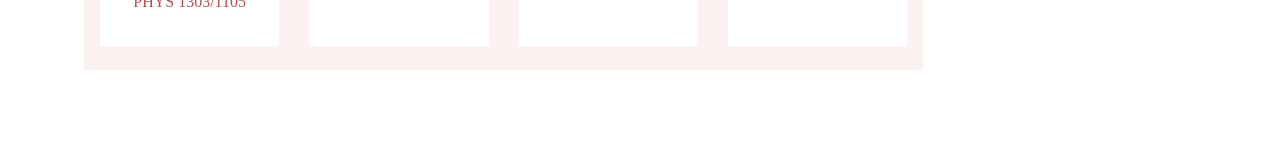
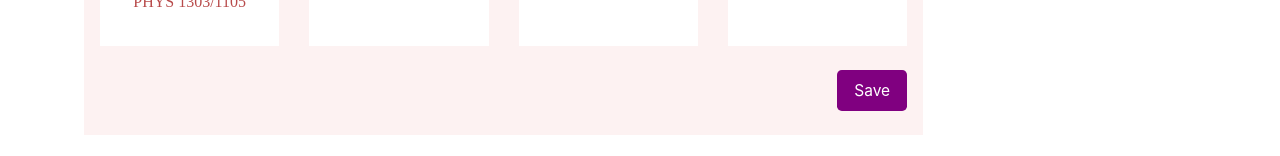
Before and after one commit to arelyalc/4yearplan, an Angular app: page /user/dashboard in a window 1280 px wide. Shown: the part 728-884 px from the top of the page. Before the commit the page ends 822 px from the top, so only its background shows below. Built offline with nearby package versions, Linux system fonts and the light colour scheme; data requests are answered from the project's data file.

Commit message:
save button - to save to saved plans

```diff
--- a/src/app/users/dashboard/dashboard.component.css
+++ b/src/app/users/dashboard/dashboard.component.css
@@ -52,3 +52,8 @@
 #height {
     min-height: 23em;
 }
+
+.saveBtn {
+    font-size: 97%;
+    margin-left: 47.5em;
+}
--- a/src/app/users/dashboard/dashboard.component.html
+++ b/src/app/users/dashboard/dashboard.component.html
@@ -107,6 +107,8 @@
                     </div>
                 </div>
             </div>
+            <br>
+            <button class="saveBtn btn btn-lg" type="button" style="background-color: purple; color: white;">Save</button>
         </div>
         <div class="tab-pane" id="spring2018" role="tabpanel" style="background-color:#FDF2E2;">
             <img id='robot' src="http://s2.smu.edu/~aalcantara/picture/robot.png" alt="robot picture" class="center"/>
```
